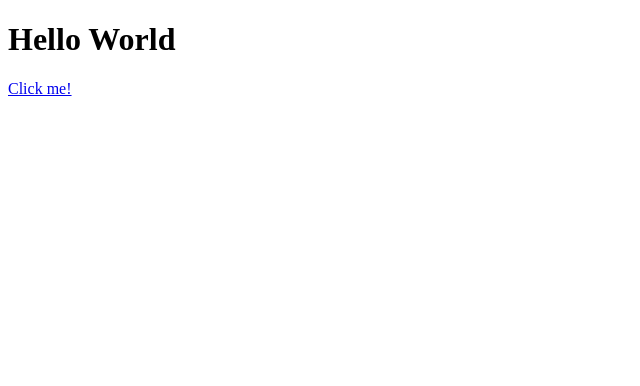
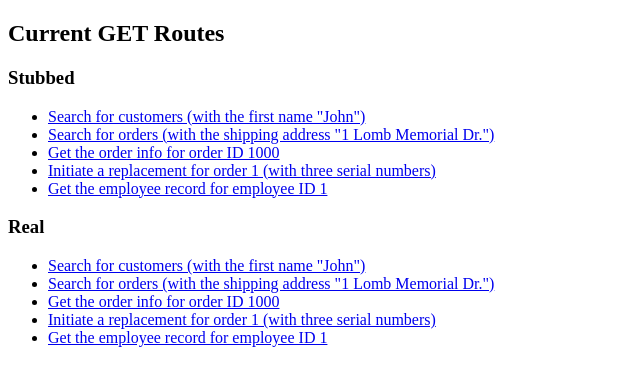
Before and after one commit to krutzcorp/krutzcorp-customersupport, a Flask app: page / in a window 1280 px wide. Shown: the top 386 px of the page, without its empty margins (0-640 px from the left). Run offline with Flask 2, Linux system fonts and the light colour scheme.

Commit message:
Put links to the APIs on the index page.

```diff
--- a/customersupport/controllers/session.py
+++ b/customersupport/controllers/session.py
@@ -17,7 +17,12 @@ def index():
 @app.route('/employee/real')
 def get_employee(mock=False):
     """Get an employee."""
-    return jsonify(hr.get_employee(1, mock=mock).serialize())
+    employee = hr.get_employee(1, mock=mock)
+
+    if employee is not None:
+        return jsonify(employee.serialize())
+    else:
+        return jsonify([])
 
 
 @app.route('/employee/stub')
--- a/customersupport/templates/index.html
+++ b/customersupport/templates/index.html
@@ -6,8 +6,23 @@
 </head>
 
 <body>
-<h1>Hello World</h1>
-<a href='/session'>Click me!</a>
+<h2>Current GET Routes</h2>
+<h3>Stubbed</h3>
+<ul>
+    <li><a href="/sales/customer/stub">Search for customers (with the first name "John")</a></li>
+    <li><a href="/sales/ordersearch/stub">Search for orders (with the shipping address "1 Lomb Memorial Dr.")</a></li>
+    <li><a href="/sales/orderinfo/stub">Get the order info for order ID 1000</a></li>
+    <li><a href="/sales/refund/stub">Initiate a replacement for order 1 (with three serial numbers)</a></li>
+    <li><a href="/employee/stub">Get the employee record for employee ID 1</a></li>
+</ul>
+<h3>Real</h3>
+<ul>
+    <li><a href="/sales/customer/real">Search for customers (with the first name "John")</a></li>
+    <li><a href="/sales/ordersearch/real">Search for orders (with the shipping address "1 Lomb Memorial Dr.")</a></li>
+    <li><a href="/sales/orderinfo/real">Get the order info for order ID 1000</a></li>
+    <li><a href="/sales/refund/real">Initiate a replacement for order 1 (with three serial numbers)</a></li>
+    <li><a href="/employee/real">Get the employee record for employee ID 1</a></li>
+</ul>
 </body>
 
 </html>
```
Also changed, not shown: customersupport/controllers/ticket.py (+8 -2 lines).
